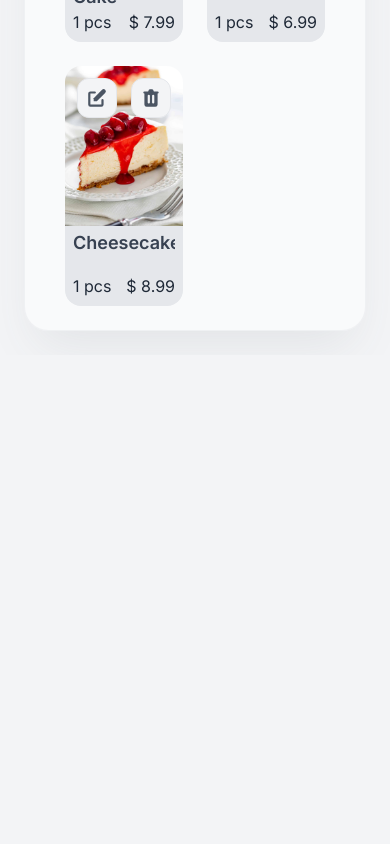
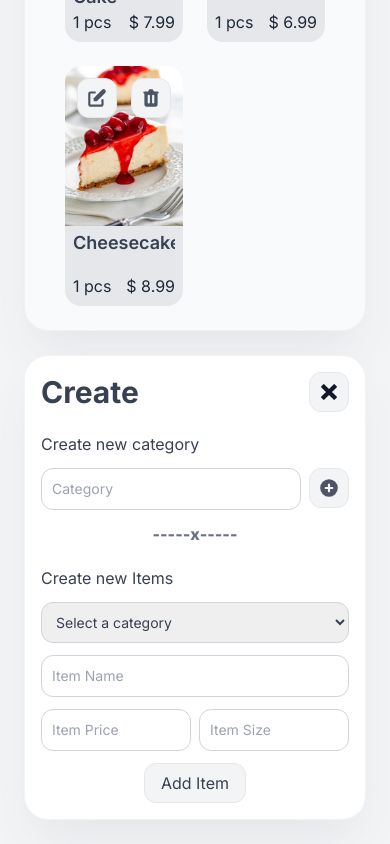
Before and after one commit to AbidHasanPiash/bhojon, a Next.js app: page /menu in a window 390 px wide. Shown: the part 2589-3433 px from the top of the page. Before the commit the page ends 2944 px from the top, so only its background shows below. Built offline with nearby package versions, Linux system fonts and the light colour scheme.

Commit message:
fixed create item modal

```diff
--- a/app/menu/page.jsx
+++ b/app/menu/page.jsx
@@ -148,7 +148,7 @@ export default function Menu() {
           ))}
         </div>
         {/* Create Item Section */}
-        <div className={`${createShow?'fixed top-1/2 left-1/2 -translate-x-1/2 -translate-y-1/2 bg-black/10 backdrop-blur-md flex items-center justify-center w-full h-full z-30':'hidden sticky top-[88px]'}  lg:block `}>
+        <div className={`${createShow?'fixed top-1/2 left-1/2 -translate-x-1/2 -translate-y-1/2 bg-black/10 backdrop-blur-md flex items-center justify-center w-full h-full z-30':'lg:block h-fit sticky top-[88px]'}`}>
           <div className="space-y-3 h-fit p-4 sm:p-8 rounded-3xl bg-white border border-gray-200/50 dark:shadow-none dark:border-gray-700 dark:bg-gray-800 shadow-2xl shadow-gray-600/10">
             <div className="flex items-center justify-between">
               <h1 className="text-3xl font-bold md:text-4xl text-center">Create</h1>
```
